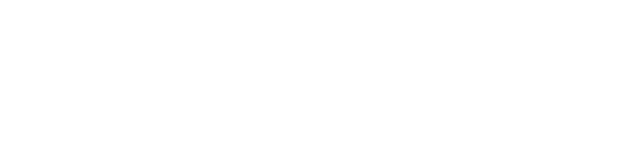
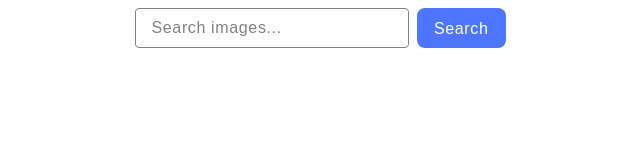
Before and after one commit to yurii-tsyhykal/goit-js-hw-12, a website built with Vite: page src/index.html in a window 1280 px wide. Shown: the whole page, without its empty margins (320-960 px from the left). Built offline with nearby package versions, Linux system fonts and the light colour scheme.

Commit message:
add styles and html

```diff
--- a/src/css/reset.css
+++ b/src/css/reset.css
@@ -7,6 +7,9 @@ h5,
 h6,
 p {
   margin: 0;
+}
+body {
+  box-sizing: border-box;
 }
 
 p:last-child {
@@ -26,6 +29,7 @@ a {
 
 button {
   cursor: pointer;
+  display: block;
 }
 
 img {
--- a/src/css/styles.css
+++ b/src/css/styles.css
@@ -21,3 +21,65 @@
   -moz-osx-font-smoothing: grayscale;
   -webkit-text-size-adjust: 100%;
 }
+/* =================================== */
+
+#search-image:hover,
+#search-image:focus,
+.search-btn:hover {
+  transition: background-color 250ms linear, border-color 250ms linear;
+}
+
+.search-box {
+  display: flex;
+  gap: 8px;
+  margin: 0 auto;
+  max-width: 371px;
+}
+
+#search-image {
+  background-color: #fff;
+  border: 1px solid #808080;
+  border-radius: 4px;
+  border-radius: 4px;
+  display: block;
+  width: 100%;
+  outline: transparent;
+  padding: 8px 0px 8px 16px;
+}
+
+#search-image::placeholder {
+  font-family: 'Montserrat', sans-serif;
+  font-weight: 400;
+  font-size: 16px;
+  line-height: 1.5;
+  letter-spacing: 0.04em;
+  color: #808080;
+}
+
+#search-image:hover {
+  border-color: #000;
+}
+
+#search-image:focus {
+  border-color: #4e75ff;
+}
+
+.search-btn {
+  border: 1px solid transparent;
+  border-radius: 8px;
+  padding: 8px 16px;
+  width: 91px;
+  height: 40px;
+  background-color: #4e75ff;
+  outline: transparent;
+  color: #fff;
+  font-family: 'Montserrat', sans-serif;
+  font-weight: 500;
+  font-size: 16px;
+  line-height: 1.5;
+  letter-spacing: 0.04em;
+}
+
+.search-btn:hover {
+  background-color: #6c8cff;
+}
--- a/src/index.html
+++ b/src/index.html
@@ -2,16 +2,24 @@
 <html lang="en">
   <head>
     <meta charset="UTF-8" />
-    <link rel="icon" type="image/svg+xml" href="/favicon.svg" />
+    <link type="image/svg+xml" href="/favicon.svg" rel="icon" />
     <meta name="viewport" content="width=device-width, initial-scale=1.0" />
     <title>Vanilla App Template</title>
-    <link rel="stylesheet" href="./css/styles.css" />
+    <link href="./css/styles.css" rel="stylesheet" />
   </head>
   <body>
     <section>
-      <a href="./page-2.html"></a>
-      <a href="./page-3.html"></a>
+      <div class="search-box">
+        <input
+          id="search-image"
+          name="image"
+          type="text"
+          placeholder="Search images..."
+        />
+        <button class="search-btn" type="button">Search</button>
+      </div>
+      <ul class="image-list"></ul>
     </section>
-    <script type="module" src="./main.js"></script>
+    <script src="./main.js" type="module"></script>
   </body>
 </html>
```
